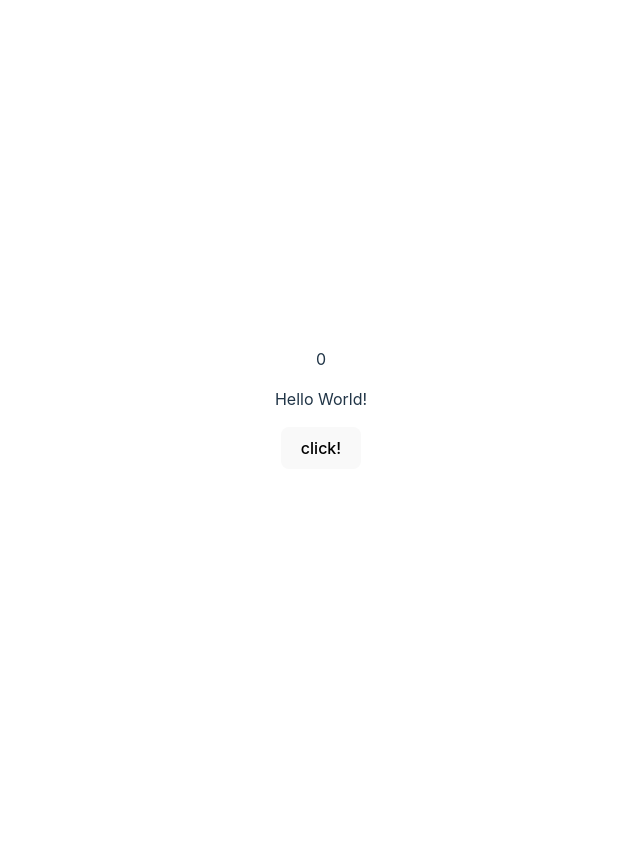
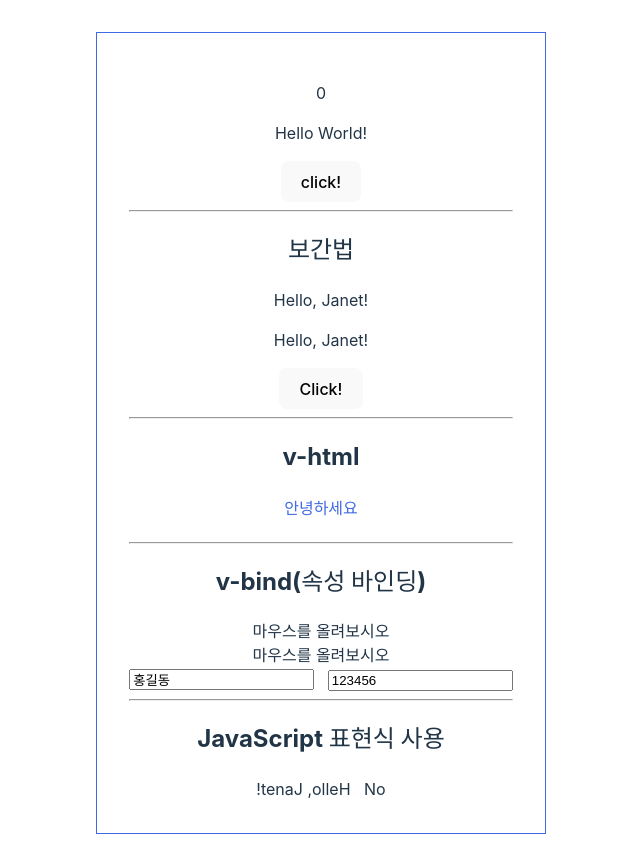
Before and after one commit to smileJanet/PracticeVue, a Vue app in the folder VuePracticeWithVite/: page / in a window 1280 px wide. Shown: the whole page, without its empty margins (319-959 px from the left). Before the commit the page ends 800 px from the top, so only its background shows below. Built offline with nearby package versions, Linux system fonts and the light colour scheme.

Commit message:
Template Grammar

```diff
--- a/VuePracticeWithVite/src/App.vue
+++ b/VuePracticeWithVite/src/App.vue
@@ -1,38 +1,12 @@
 <template>
-  <div>
-    <p>
-    {{counter}}
-    </p>
-    <p>
-    {{message}}
-    </p>
-    <button @click="increment">click!</button>
+  <div id="app" style="border: 1px solid royalblue;">
+    <Setup />
+    <Template />
   </div>
 </template>
 
-<script>
-import { ref } from 'vue' // script태그 안에 import, export문을 작성한다.
+<script setup>
+import Setup from './components/setup.vue'
+import Template from './components/template.vue'
 
-export default {
-  setup() { //
-    const counter = ref(0);
-    const message = ref('Hello World!');
-    const increment = () => {counter.value++};
-
-    // this 키워드를 사용할수 없다. 값을 setup에 직접 노출시킬것.
-    return {
-      counter,
-      message,
-      increment,
-    }
-  },
-  // Vue3은 Composition api를 주력으로 사용.
-  // vue3에서 사용하는 메소드 setup() 내 counter, message, increment는 this를 통해 접근할 수 없음.
-  // 왜냐면 this는 Options api에서 사용하는 방식이기 때문.
-  // 템플릿이나 다른 라이프사이클을 통해서 setup()값에 접근해야 한다.
-  //mounted() { // option api에서 사용함
-    //console.log(this.count)
-    //console.log(counter.value); // this키워드가 아닌 값.value를 통해 접근하도록
-  //}
-}
 </script>
--- /dev/null
+++ b/VuePracticeWithVite/src/components/setup.vue
@@ -0,0 +1,38 @@
+<template>
+    <div>
+      <p>
+      {{counter}}
+      </p>
+      <p>
+      {{message}}
+      </p>
+      <button @click="increment">click!</button>
+    </div>
+  </template>
+
+  <script>
+  import { ref } from 'vue' // script태그 안에 import, export문을 작성한다.
+
+  export default {
+    setup() { //
+      const counter = ref(0);
+      const message = ref('Hello World!');
+      const increment = () => {counter.value++};
+
+      // this 키워드를 사용할수 없다. 값을 setup에 직접 노출시킬것.
+      return {
+        counter,
+        message,
+        increment,
+      }
+    },
+    // Vue3은 Composition api를 주력으로 사용.
+    // vue3에서 사용하는 메소드 setup() 내 counter, message, increment는 this를 통해 접근할 수 없음.
+    // 왜냐면 this는 Options api에서 사용하는 방식이기 때문.
+    // 템플릿이나 다른 라이프사이클을 통해서 setup()값에 접근해야 한다.
+    //mounted() { // option api에서 사용함
+      //console.log(this.count)
+      //console.log(counter.value); // this키워드가 아닌 값.value를 통해 접근하도록
+    //}
+  }
+  </script>
--- /dev/null
+++ b/VuePracticeWithVite/src/components/template.vue
@@ -0,0 +1,64 @@
+<template>
+    <div>
+        <hr>
+        <h2>보간법</h2>
+        <p v-once>{{ message }}</p>
+        <p>{{ message }}</p>
+        <button v-on:click="message = message + '!'">
+            Click!
+        </button>
+
+        <hr>
+        <h2>v-html</h2>
+        <!-- v-html태그는 {{  }}이렇게 쓰는 것이 아니다. 태그 안에 작성할 것 -->
+        <!-- v-html은 악성 스크립트에 취약한 디렉티브이기 때문에 사용 시 주의해야 한다  -->
+        <span v-html="rawHtml"></span>
+
+        <hr>
+        <h2>v-bind(속성 바인딩)</h2>
+        <div v-bind:title="dynamicTitle"> 마우스를 올려보시오 </div>
+
+        <!-- v-bind는 자주 사용하기 때문에 단축키워드가 있다 (:) -->
+        <div :title="dynamicTitle"> 마우스를 올려보시오 </div>
+        <input type="text" value="홍길동" v-bind:disabled="isDisabled" /> &nbsp;
+
+        <!-- 다중 속성 바인딩 -->
+        <!-- 여러개의 속성을 한번에 바인딩할 수 있다. -->
+        <input v-bind="attrs" />
+
+        <hr>
+        <h2>JavaScript 표현식 사용</h2>
+        <!-- {{}} 안에선 JavaScript 표현식을 사용할 수 있다. -->
+        {{ message.split('').reverse().join('') }} &nbsp;
+        {{ isDisabled ? 'Yes' : 'No' }}
+
+    </div>
+</template>
+
+<script>
+    import {ref} from 'vue';
+
+    export default{
+        setup(){
+            const message = ref ('Hello, Janet!');
+            const rawHtml = ref('<h4 style="color:royalblue;">안녕하세요</h4>');
+            const dynamicTitle = ref('Hello, PrettyGirl!');
+            const isDisabled = ref(false);
+            const attrs = ref({ // 객체이므로 {}에 감싸야한다. 잊지 말것~
+                type:'text',
+                value:'123456',
+                disabled: false,
+            });
+
+            return{
+                message,
+                rawHtml,
+                dynamicTitle,
+                isDisabled,
+                attrs,
+            };
+        },
+    };
+</script>
+
+<style lang="scss" scoped></style>
```
Also changed, not shown: VuePracticeWithVite/src/components/HelloWorld.vue (deleted, +0 -41 lines).
